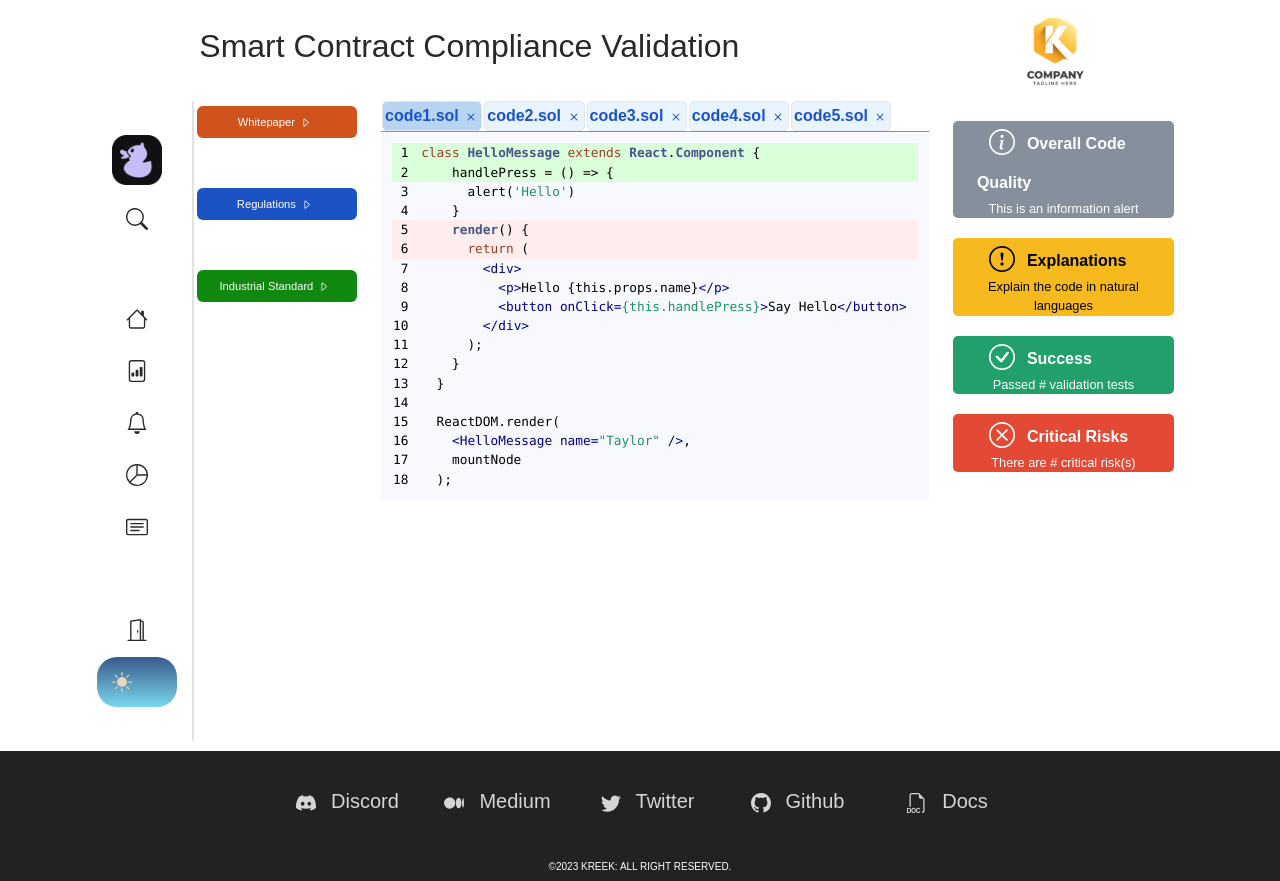
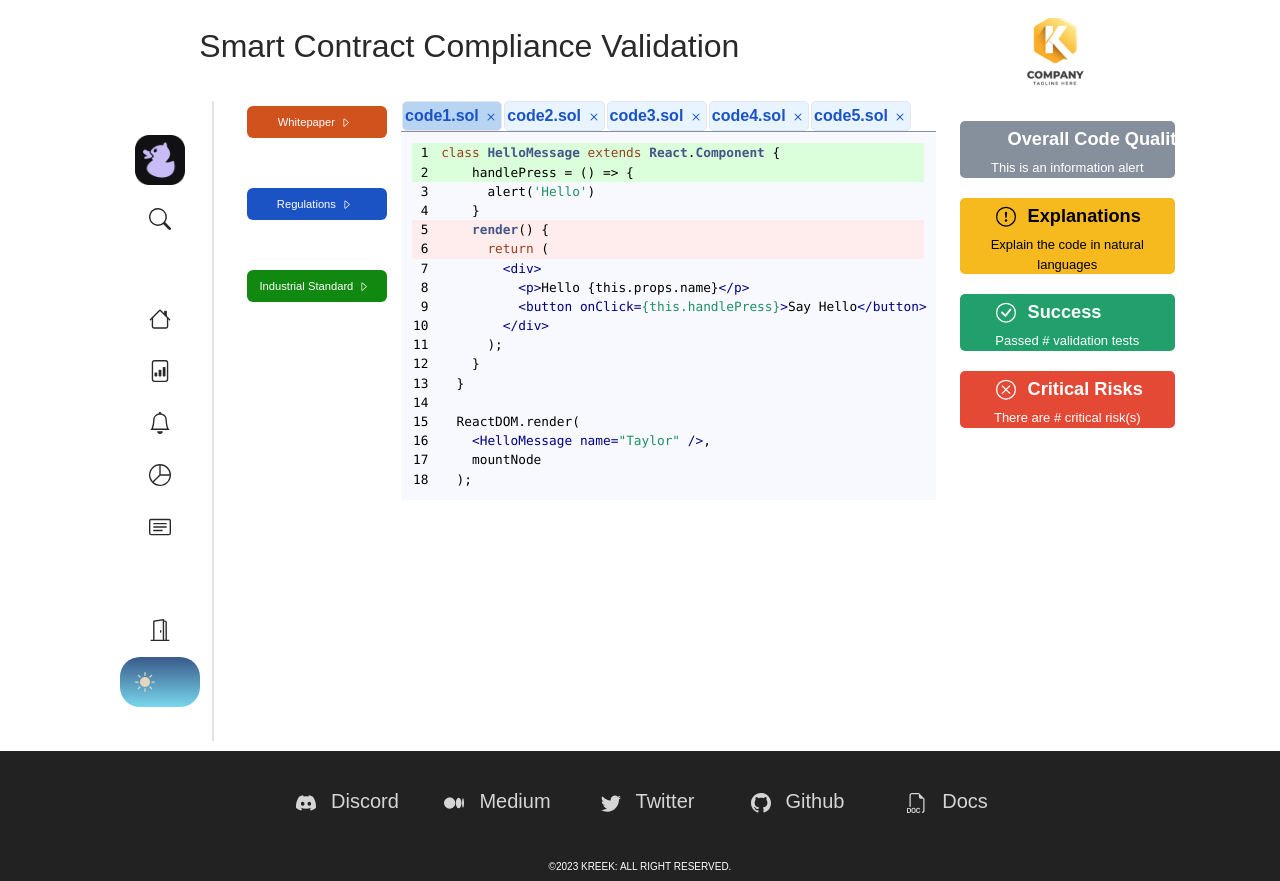
Before and after one commit to insightic/kreek-webapp-new, a React (Create React App) app: page / in a window 1280 px wide. Built offline with nearby package versions, Linux system fonts and the light colour scheme; no server answers.

Commit message:
adjust md and lg layout

```diff
--- a/src/App.css
+++ b/src/App.css
@@ -64,6 +64,7 @@
   display: flex;
   flex-direction: row;
   padding: 10px 50px;
+  max-width:85% !important;
 }
 
 .sidenav {
@@ -73,6 +74,7 @@
   align-items: center;
   justify-content: center;
   border-right: 2px solid var(--toggle-border);
+  min-height: 500px;
 }
 
 .content {
--- a/src/components/Header/Header.css
+++ b/src/components/Header/Header.css
@@ -26,16 +26,15 @@
 .title {
   color: var(--dark-text);
   text-decoration: none;
-  font-size: 2rem
+  font-size: 2rem;
+  white-space: nowrap;
+
 }
 
 .title:hover {
   color: var(--dark-text);
   text-decoration: none;
 }
-
-
-
 
 .navBar {
   max-width:100%;
--- a/src/components/Header/Header.js
+++ b/src/components/Header/Header.js
@@ -19,12 +19,12 @@ const Header = (props) => {
 
         <Navbar className="navBar" expand="lg" variant="dark">
           <Row className='nav'>
-            <Col xs={4} md={6} lg={8}>
+            <Col xs={4} md={8} lg={8}>
                 <a className='title' href='/'>Smart Contract Compliance Validation</a>
             </Col>
-            <Col xs={4} md={2} lg={2}>
+            <Col xs={4} md={1} lg={2}>
             </Col>
-            <Col xs={4} md={4} lg={2}>
+            <Col xs={4} md={3} lg={2}>
               <Navbar.Brand as={Link} className="logo" to="/home">
                 <img src={logo} className="logo"/>
               </Navbar.Brand>
--- a/src/components/Home/Home.css
+++ b/src/components/Home/Home.css
@@ -1,3 +1,8 @@
+.home-container {
+    padding:0px;
+    margin:0px 15px;
+}
+
 .home {
     display:flex;
     justify-content: center;
@@ -5,18 +10,24 @@
     width:100%;
     margin:0px;
     padding:0px;
-    align-items: stretch
+    align-items: stretch;
+    height: 70vh;
+    min-height:300px;
 }
 
 .sections {
     /* background-color: aqua; */
     padding:0px;
+    overflow-y: scroll;
+    height: 70vh;
+    min-height:300px;
 }
 
 .section {
     display: flex;
     flex-direction: column;
     align-items: flex-end;
+    margin-left: 10px;
 }
 
 .section > button {
@@ -75,11 +86,16 @@
 }
 
 .button-main {
-    width: clamp(8rem, 10rem, 12rem)
+    width: 100%;
+    min-width: 140px;
+    max-width: 200px;
+    margin-left: 10px;
 }
 
 .button-sub {
-    width: clamp(6rem, 8rem, 10rem);
+    width: 80%;
+    min-width: 110px;
+    max-width:160px;
     transition: all 0.2s linear;
 }
 
@@ -131,28 +147,84 @@ code {
     font-size: clamp(0.6rem, 0.8rem, 1.6rem);
 }
 
+.label-row {
+    display:flex;
+    flex-direction: row;
+    justify-content: center;
+    height:10vh;
+    min-height:60px;
+    max-height:80px;
+}
+
+.label-row-box {
+    display: flex;
+    flex-direction: column;
+    border-radius: 5px;
+    margin: 20px 3px;
+    padding: 5px 0px;
+    max-width: 300px;
+    min-width: 140px;
+    width: 20%;
+}
+
+.label-row-title {
+    text-align: left;
+    display:flex;
+    flex-direction: row;
+    margin:5px 0px;
+    padding:0px;
+}
+
+.label-row-title > span {
+    font-size: clamp(0.3rem, 0.5em, 1rem);
+    font-weight: 600;
+    white-space: nowrap;
+    align-self: center;
+}
+
+.label-row-title > .label-icon {
+    margin: 0px 5px;
+    width: 20px;
+    height: auto;
+}
+
+
+.label-row-content {
+    font-size: clamp(0.2rem, 0.4em, 1rem);
+    padding: 0px;
+}
+
 .label-box {
     display: flex;
     flex-direction: column;
     border-radius: 5px;
     margin: 20px 0px;
+    max-width: 300px;
+    min-width: 200px;
 }
 
 .label-title {
     text-align: left;
+    display:flex;
+    flex-direction: row;
+    margin:5px 0px;
 }
 
 .label-title > span {
-    font-size: clamp(0.8rem, 1rem, 2rem);
+    font-size: clamp(0.6rem, 0.7em, 2rem);
     font-weight: 600;
+    white-space: nowrap;
+    align-self: center;
 }
 
 .label-content {
-    font-size: clamp(0.6rem, 0.8rem, 1.6rem);
+    font-size: clamp(0.4rem, 0.5em, 1.6rem);
 }
 
 .label-icon {
-    margin: 0px 12px
+    margin: 0px 12px;
+    width: 20px;
+    height: auto;
 }
 
 .check {
--- a/src/components/Home/Home.js
+++ b/src/components/Home/Home.js
@@ -69,8 +69,43 @@ const Home = () => {
             <meta name="description" content="CivicTech Lab at National University of Singapore is a research hub led by Dr. Weiyu Zhang. We are a team of social scientists, computer scientists, and digital cultural analysts. " />
         </Helmet>
 
+        <Row className="label-row d-none d-md-flex d-lg-none" xs={0} md={0} lg={3}>
+                <Container className="label-row-box check">
+                    <Container className="label-row-title">
+                        <Icon.InfoCircle className="label-icon"/><span>Overall Code Quality</span>
+                    </Container>
+                    {/* <Container className='label-row-content'>
+                        This is an information alert
+                    </Container> */}
+                </Container>
+                <Container className="label-row-box warning">
+                    <Container className="label-row-title">
+                        <Icon.ExclamationCircle className="label-icon"/><span>Explanations</span>
+                    </Container>
+                    {/* <Container className='label-row-content'>
+                        Explain the code in natural languages
+                    </Container> */}
+                </Container>
+                <Container className="label-row-box success">
+                    <Container className="label-row-title">
+                        <Icon.CheckCircle className="label-icon"/><span>Success</span>
+                    </Container>
+                    {/* <Container className='label-row-content'>
+                        Passed # validation tests
+                    </Container> */}
+                </Container>
+                <Container className="label-row-box error">
+                    <Container className="label-row-title">
+                        <Icon.XCircle className="label-icon"/><span>Critical Risks</span>
+                    </Container>
+                    {/* <Container className='label-row-content'>
+                        There are # critical risk(s)
+                    </Container> */}
+                </Container>
+        </Row>
+
         <Row className="home">
-            <Col className="sections" xs={2} md={2} lg={2}>
+            <Col className="sections" xs={3} md={3} lg={2}>
                 <Container className='section whitepaper'>
                     <Button className='button-main' onClick={() => setIsOpen1(!isOpen1)}>Whitepaper{isOpen1 ? <Icon.CaretDown className="button-icon"/> : <Icon.CaretRight className="button-icon"/>} </Button>
                     <Button className='button-sub' style={isOpen1 ? {visibility:'visible', opacity:'1'}:{visibility:'hidden', opacity:'0', height:'0px', padding:'0'}}>Claim 1</Button>
@@ -95,7 +130,7 @@ const Home = () => {
                 </Container>
             </Col>
 
-            <Col className="browser" xs={7} md={7} lg={7}>
+            <Col className="browser" xs={5} md={9} lg={7}>
             <Container className='tabs'>
                 {
                     codeList.length > 0 &&
@@ -136,13 +171,9 @@ const Home = () => {
             >
             "No file is selected"
             </SyntaxHighlighter>}
-
-
-
             </Col>
 
-
-            <Col className="label" xs={3} md={3} lg={3}>
+            <Col className="label d-none d-lg-block" xs={0} md={0} lg={3}>
                 <Container className="label-box check">
                     <Container className="label-title">
                         <Icon.InfoCircle className="label-icon"/><span>Overall Code Quality</span>
```
